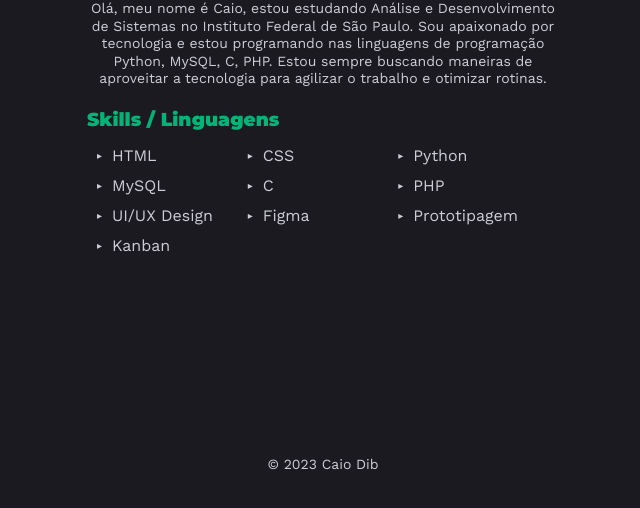
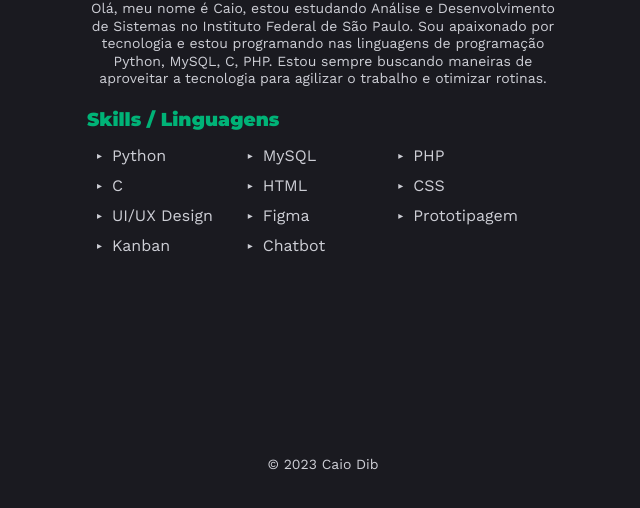
Before and after one commit to dib10/portfolio, a website built with Vite: page index.html in a window 1280 px wide. Shown: the part 2428-2936 px from the top of the page, without its empty margins (317-957 px from the left). Built offline with nearby package versions, Linux system fonts and the light colour scheme.

Commit message:
Adição da skill chatbot

```diff
--- a/index.html
+++ b/index.html
@@ -352,16 +352,18 @@
         <!-- Skills / Tools -->
         <h3>Skills / Linguagens</h3>
         <ul class="skill">
+          <li>Python</li>
+          <li>MySQL</li>
+          <li>PHP</li>
+          <li>C</li>
           <li>HTML </li>
           <li>CSS</li>
-          <li>Python</li>
-          <li>MySQL</li>
-          <li>C</li>
-          <li>PHP</li>
           <li>UI/UX Design</li>
           <li>Figma</li>
           <li>Prototipagem</li>
           <li>Kanban</li>
+          <li>Chatbot</li>
+
         </ul>
       </div>
     </div>
```
